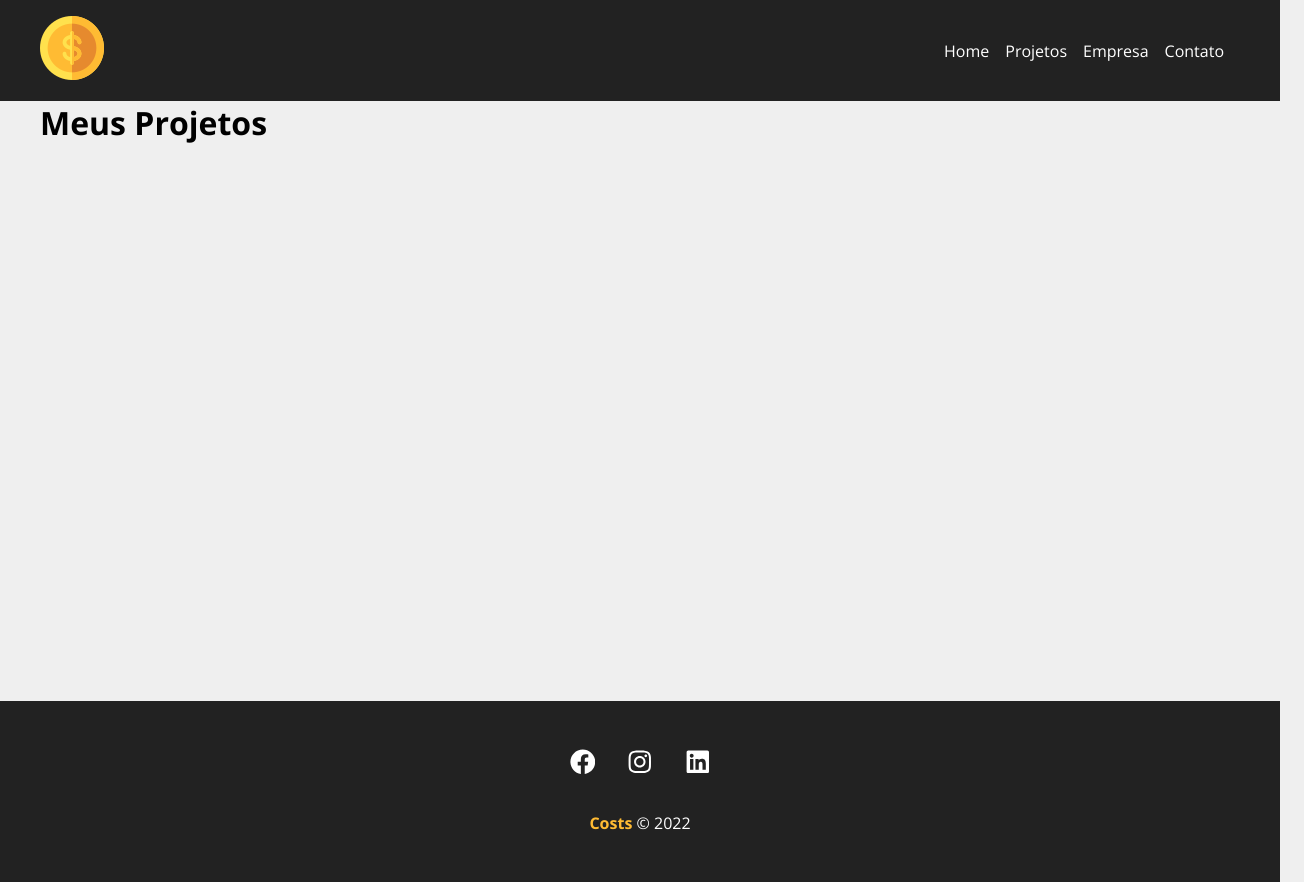
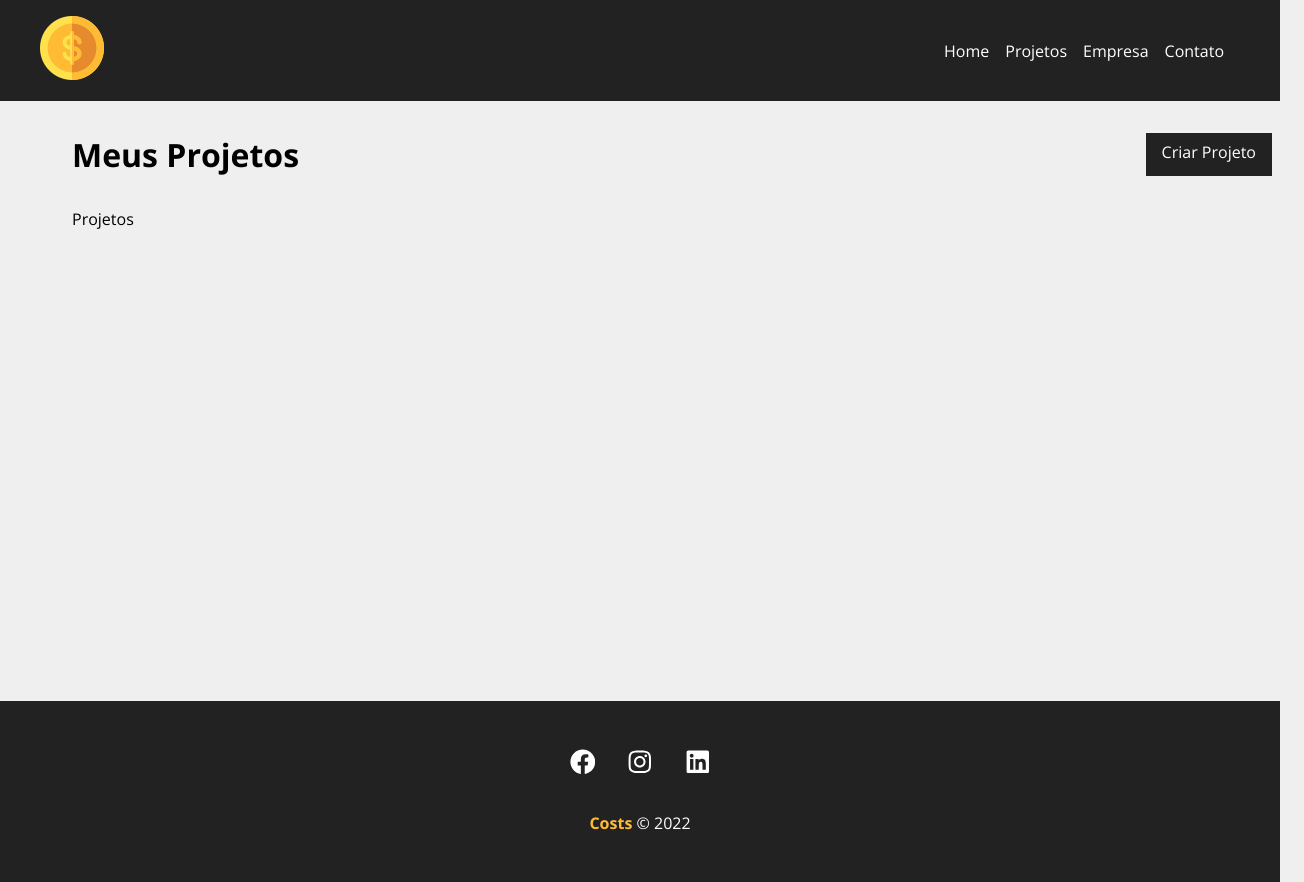
Before and after one commit to claudiabritocs/costs, a React (Create React App) app: page /projects in a window 1280 px wide. Shown: the whole page, 1304 px wide, since content can reach past the window. Built offline with nearby package versions, Linux system fonts and the light colour scheme; the HTML template or start-up script is replaced by a standard one.

Commit message:
[Feat]: Create Dashboard

```diff
--- a/src/components/pages/Projects.js
+++ b/src/components/pages/Projects.js
@@ -1,5 +1,8 @@
 import { useLocation } from 'react-router-dom'
 import Message from '../layout/Message'
+import Container from '../layout/Container'
+import LinkButton from '../layout/LinkButton'
+import styles from './Projects.module.css'
 
 function Projects() {
 
@@ -10,9 +13,15 @@
     }
 
   return (
-    <div>
-        <h1>Meus Projetos</h1>
+    <div className={styles.project_container}>
+        <div className={styles.title_container}>
+            <h1>Meus Projetos</h1>
+            <LinkButton to="/newproject" text="Criar Projeto" />
+        </div>
         {message && <Message type="success" msg={message} />}
+        <Container customClass="start">
+            <p>Projetos</p>
+        </Container>
     </div>
   );
 }
--- /dev/null
+++ b/src/components/pages/Projects.module.css
@@ -0,0 +1,9 @@
+.project_container {
+    padding: 2em;
+}
+
+.title_container {
+    display: flex;
+    justify-content: space-between;
+    margin-bottom: 2em;
+}
```
